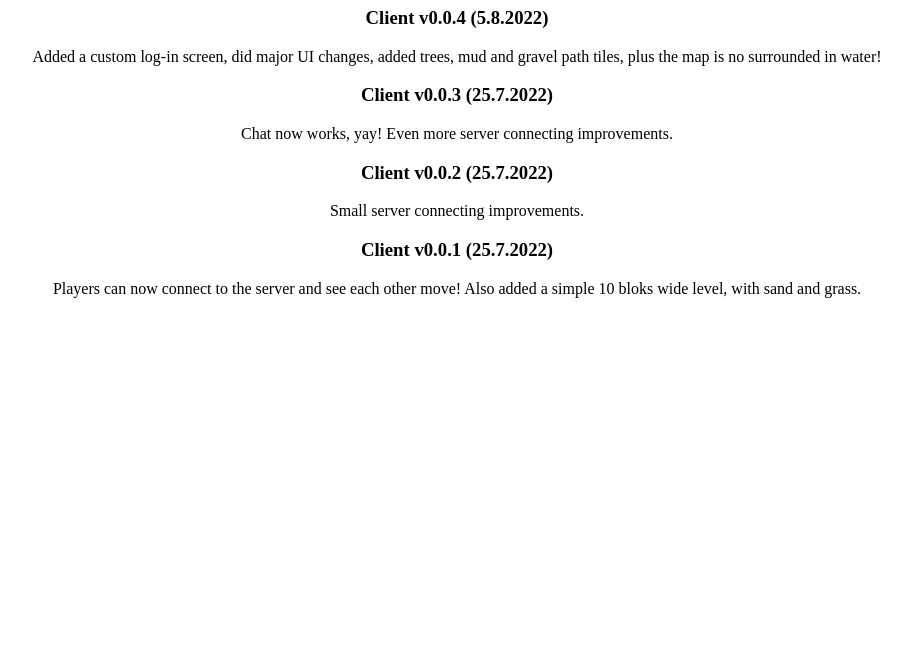
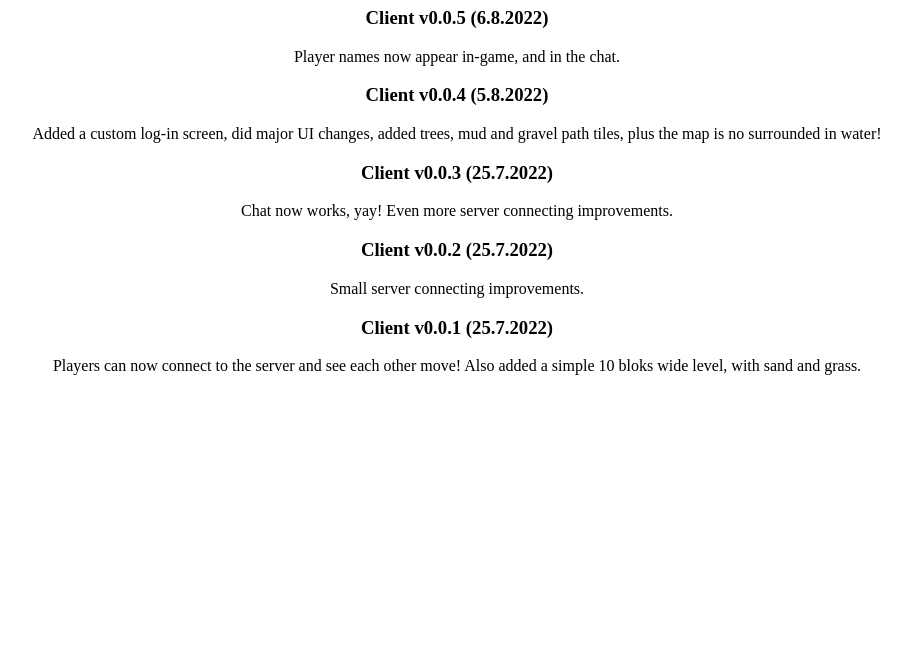
Before and after one commit to IronBeagle2/dormiasite, a plain HTML site: page changelog/index.html in a window 1280 px wide. Shown: the part 141-800 px from the top of the page, without its empty margins (183-1094 px from the left). Drawn offline with Linux system fonts and the light colour scheme.

Commit message:
update changelog

```diff
--- a/changelog/index.html
+++ b/changelog/index.html
@@ -2,6 +2,10 @@
     <td with="700">
         <img src="/bannerPreAlpha.png">
         <h1>Isle of Dormia changelog</h1>
+        <h3>Client v0.0.5 (6.8.2022)</h3>
+        <p>
+            Player names now appear in-game, and in the chat.
+        </p>
         <h3>Client v0.0.4 (5.8.2022)</h3>
         <p>
             Added a custom log-in screen, did major UI changes, added trees, mud and gravel path tiles, plus the map is no surrounded in water!
```
